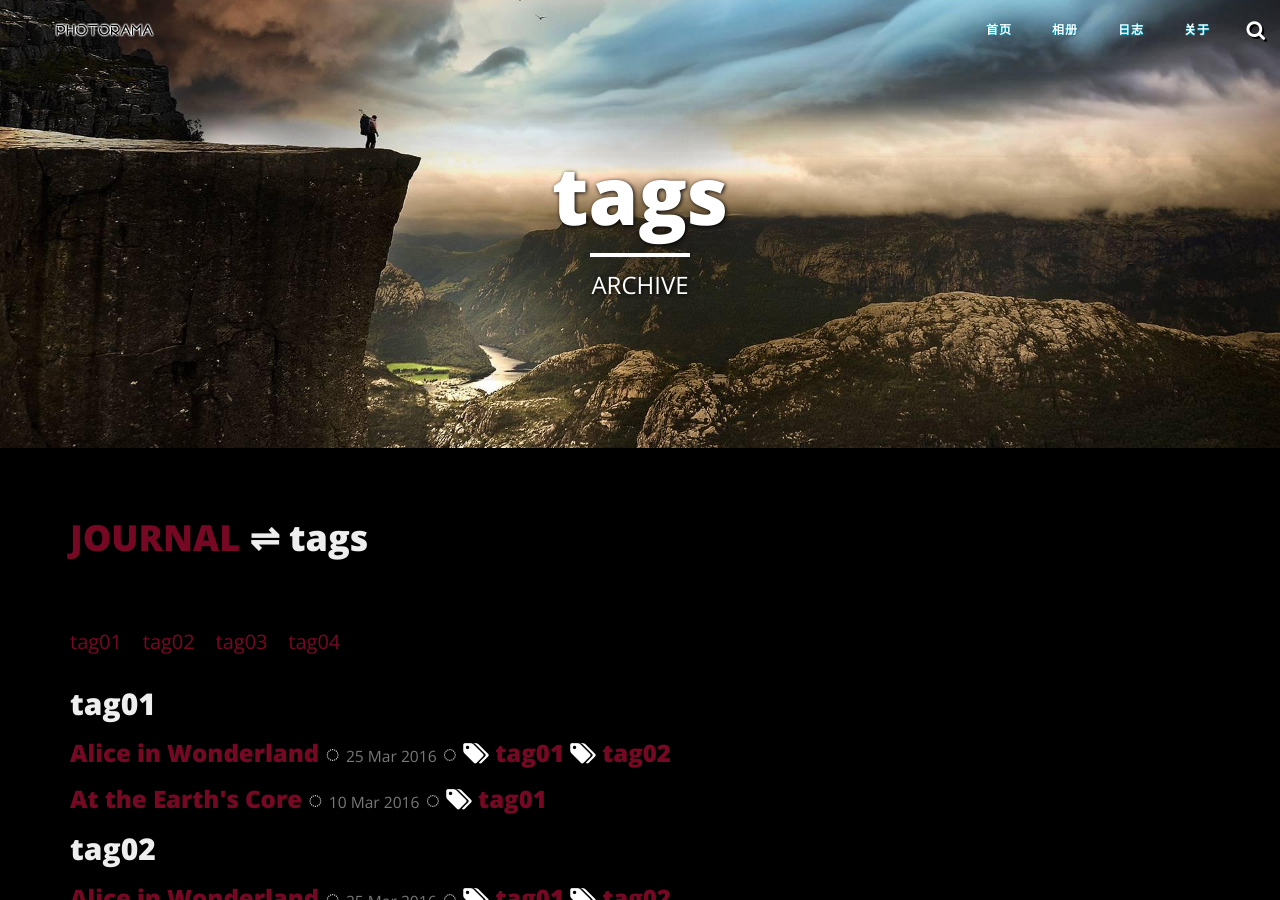
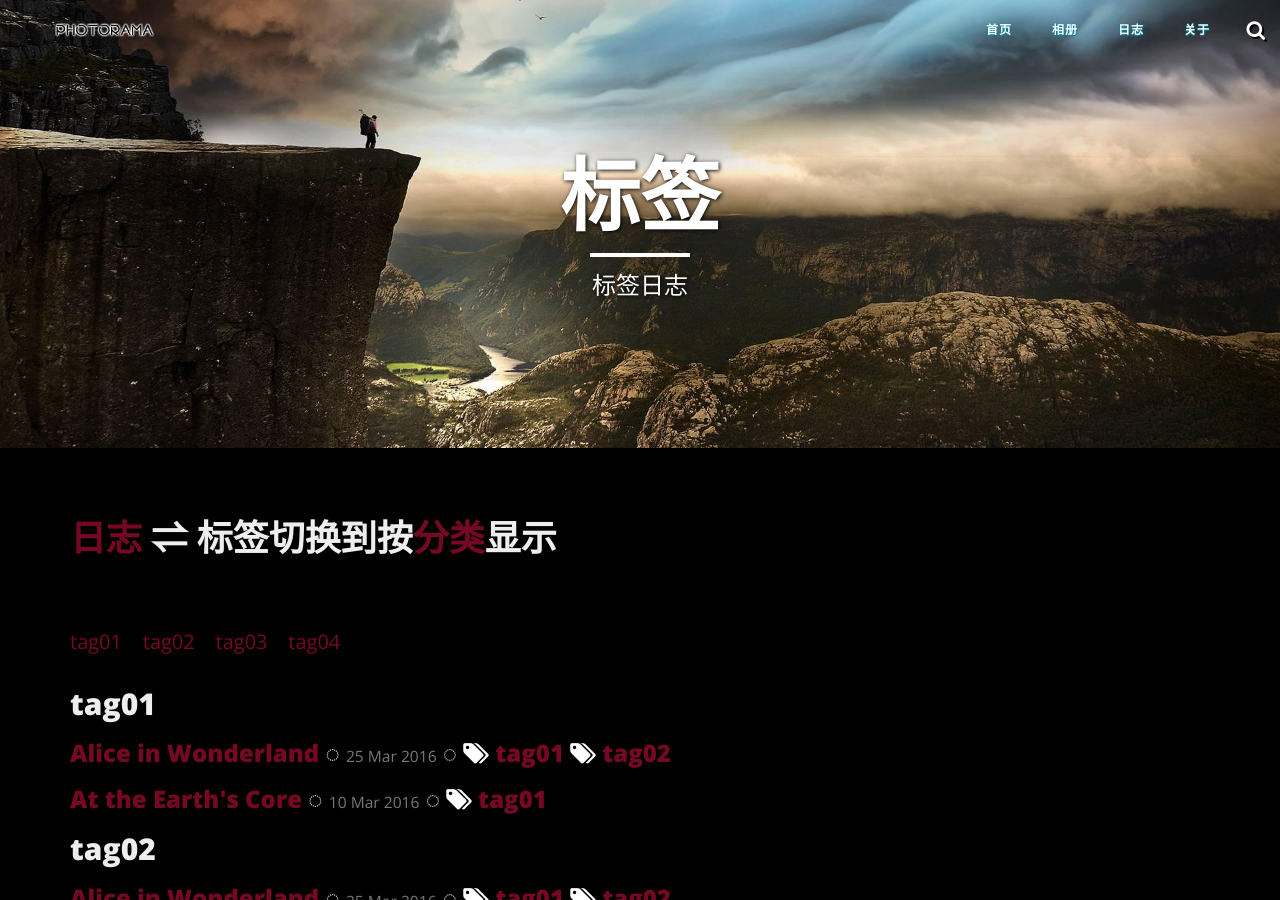
Before and after one commit to layjoy/layjoy.github.io, a Jekyll site: the page built from journal/tag/index.html, in a window 1280 px wide and 900 px high. Built offline with Jekyll 4.4.1, drawn with Linux system fonts in a browser that asks for light colours; nearby versions of some CDN libraries.

Commit message:
分类标签

```diff
--- a/journal/category/index.html
+++ b/journal/category/index.html
@@ -1,7 +1,7 @@
 ---
 layout: page
-title: "categories"
-description: "ARCHIVE"
+title: "分类"
+description: "分类日志"
 header-img: "img/misc-bg.jpg"
 ---
 
@@ -29,7 +29,7 @@
 {% endfor %}
 
 <h1 class="page-title">
-  <a href="{{ site.baseurl }}/journal/" style="text-decoration:none;" >JOURNAL</a> &#8652; {{ page.title }}
+  <a href="{{ site.baseurl }}/journal/" style="text-decoration:none;" >日志</a> &#8652; {{ page.title }} 切换到按<a href="{{ site.baseurl }}/journal/tag/">标签</a>显示
 </h1>
 <br/>
 
--- a/journal/tag/index.html
+++ b/journal/tag/index.html
@@ -1,7 +1,7 @@
 ---
 layout: page
-title: "tags"
-description: "ARCHIVE"
+title: "标签"
+description: "标签日志"
 header-img: "img/misc-bg.jpg"
 ---
 
@@ -33,7 +33,7 @@
 {% endfor %}
 
 <h1 class="page-title">
-  <a href="{{ site.baseurl }}/journal/"style="text-decoration:none;">JOURNAL</a> &#8652; {{ page.title }}
+  <a href="{{ site.baseurl }}/journal/"style="text-decoration:none;">日志</a> &#8652; {{ page.title }}切换到按<a href="{{ site.baseurl }}/journal/category/">分类</a>显示
 </h1>
 <br/>
 
```
